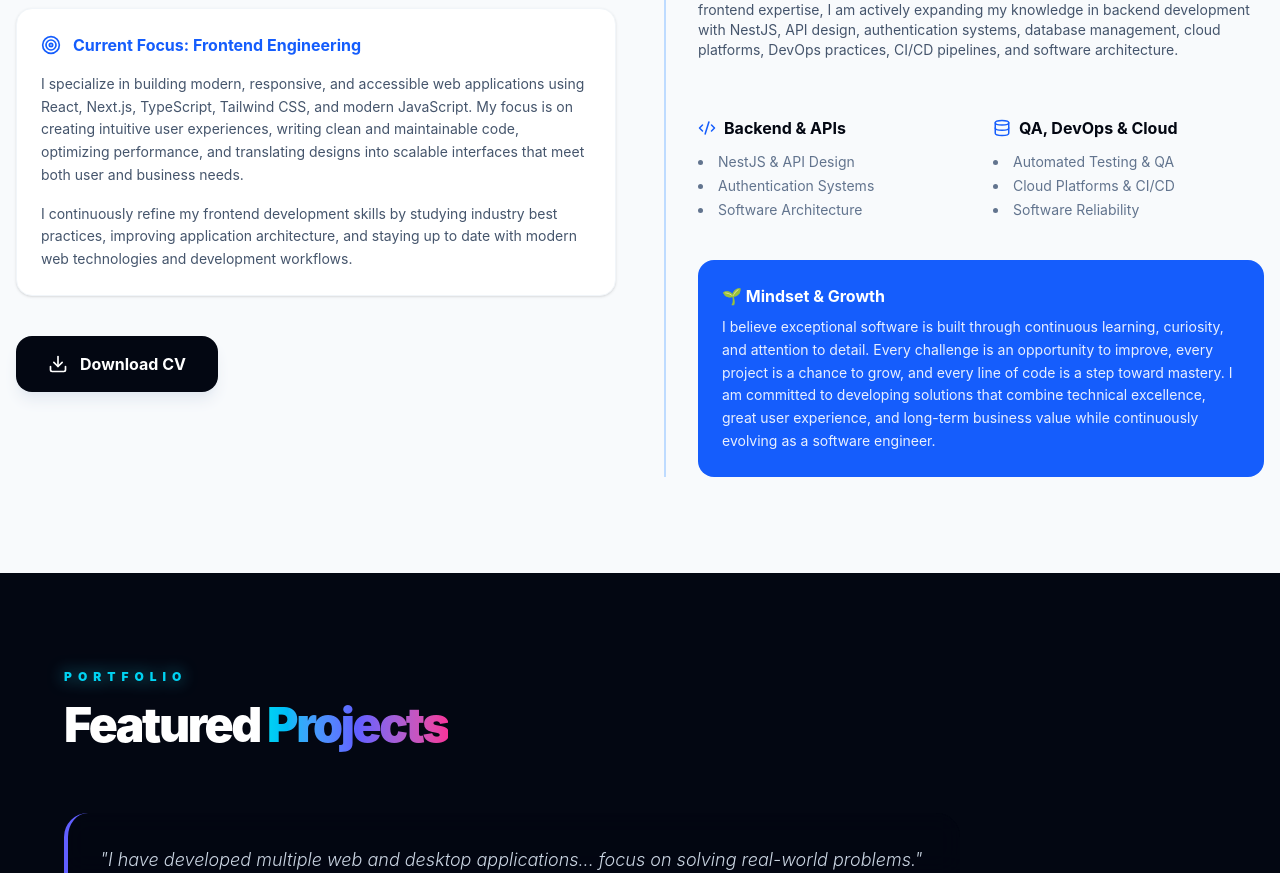
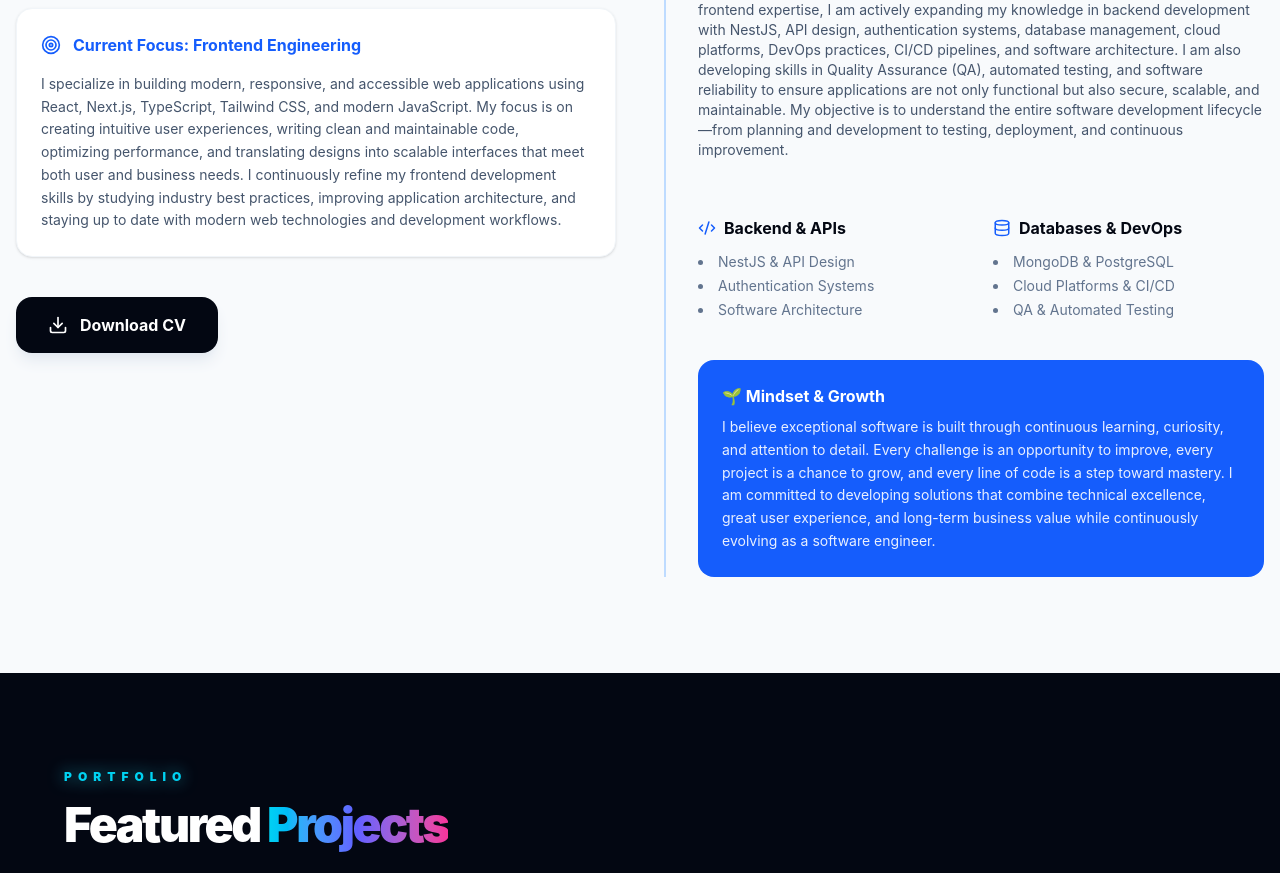
Before and after one commit to NatenaelTemesgen1/Natenael-Temesgen-Tadele, a React (Vite) app: page / in a window 1280 px wide. Shown: the part 1126-1999 px from the top of the page. Built offline with nearby package versions, Linux system fonts and the light colour scheme.

Commit message:
Update About.tsx

```diff
--- a/src/components/About.tsx
+++ b/src/components/About.tsx
@@ -37,8 +37,6 @@ const About = () => {
                 TypeScript, Tailwind CSS, and modern JavaScript. My focus is on creating intuitive user experiences,
                 writing clean and maintainable code, optimizing performance, and translating designs into scalable
                 interfaces that meet both user and business needs.
-              </p>
-              <p className="text-slate-600 text-sm leading-relaxed">
                 I continuously refine my frontend development skills by studying industry best practices, improving
                 application architecture, and staying up to date with modern web technologies and development workflows.
               </p>
@@ -75,6 +73,9 @@ const About = () => {
                   and maintaining complete software solutions. Alongside frontend expertise, I am actively expanding my
                   knowledge in backend development with NestJS, API design, authentication systems, database management,
                   cloud platforms, DevOps practices, CI/CD pipelines, and software architecture.
+                  I am also developing skills in Quality Assurance (QA), automated testing, and software reliability to ensure
+                  applications are not only functional but also secure, scalable, and maintainable. My objective is to understand
+                  the entire software development lifecycle—from planning and development to testing, deployment, and continuous improvement.
                 </p>
               </div>
 
@@ -95,12 +96,12 @@ const About = () => {
                 <div className="space-y-3">
                   <div className="flex items-center gap-2 text-slate-900 font-bold">
                     <Database size={18} className="text-blue-600" />
-                    <h4>QA, DevOps & Cloud</h4>
+                    <h4>Databases & DevOps</h4>
                   </div>
                   <ul className="text-sm text-slate-500 space-y-1 list-disc list-inside">
-                    <li>Automated Testing & QA</li>
+                    <li>MongoDB & PostgreSQL</li>
                     <li>Cloud Platforms & CI/CD</li>
-                    <li>Software Reliability</li>
+                    <li>QA & Automated Testing</li>
                   </ul>
                 </div>
               </div>
```
